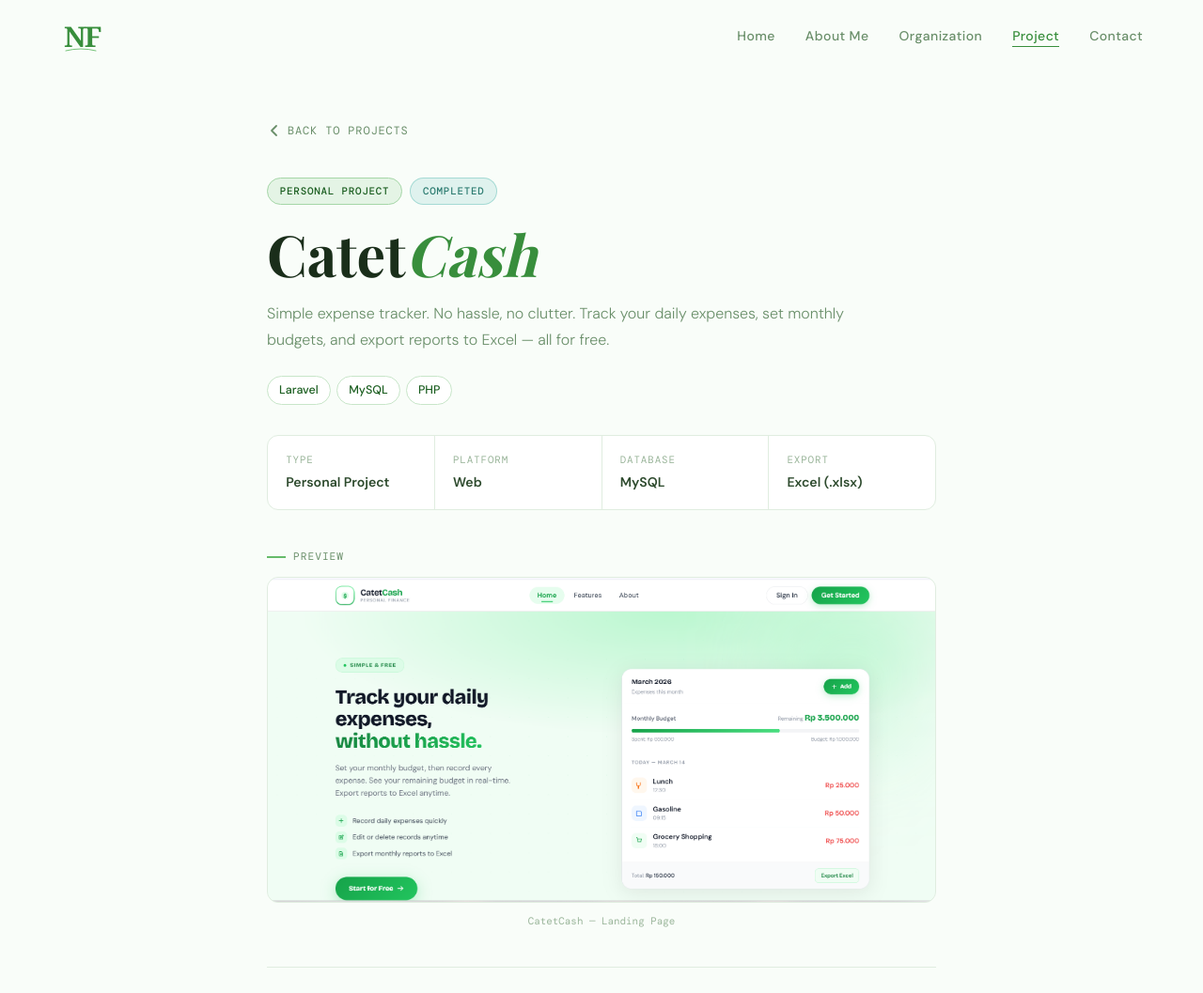
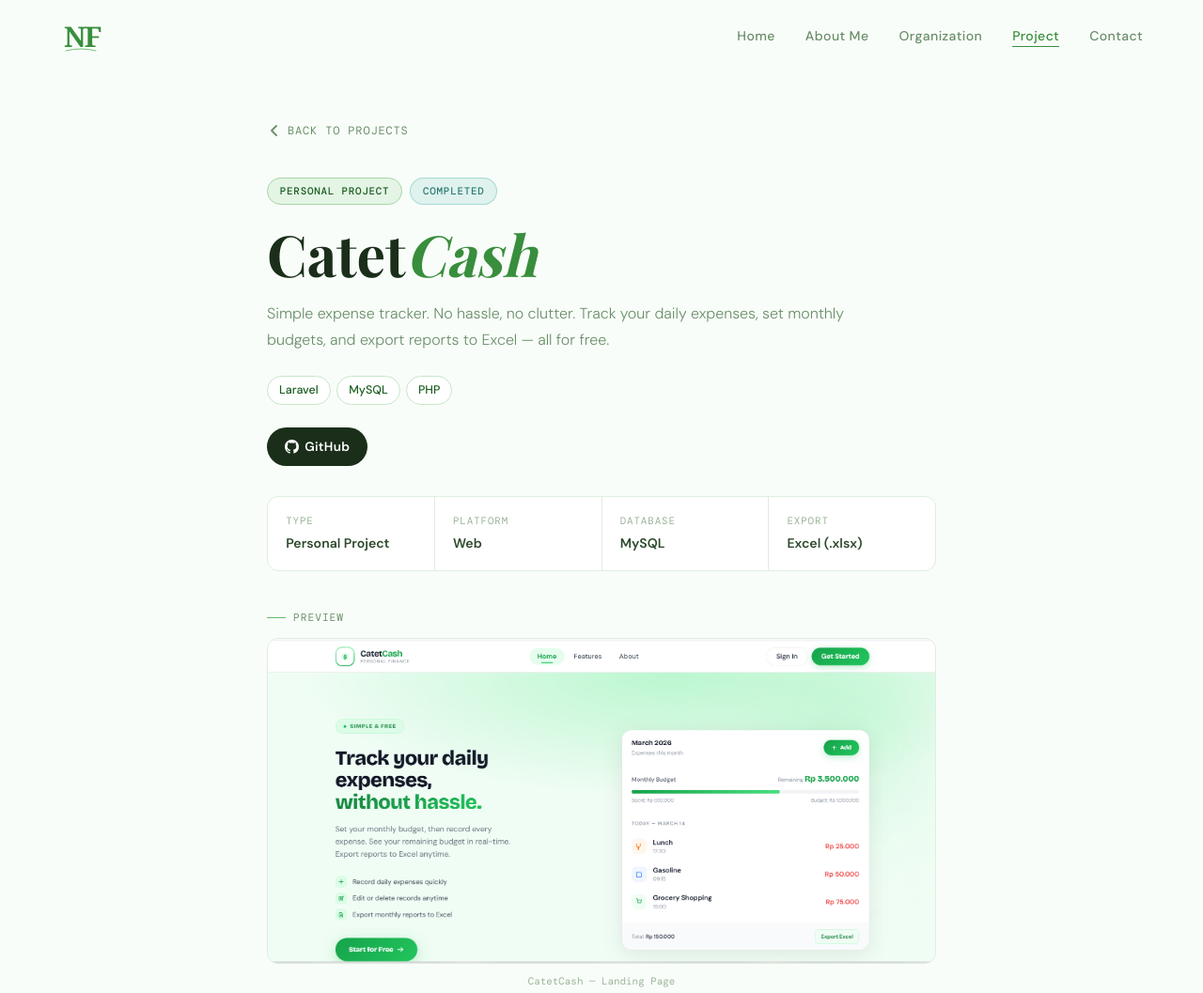
Before and after one commit to nelifauziyah88/MyPortofolio, a plain HTML site: page catetcash.html in a window 1280 px wide. Shown: the top 1057 px of the page at 94% size. Drawn offline with nearby package versions, Linux system fonts and the light colour scheme; a web font is replaced by a local one.

Commit message:
Add GitHub link to CatetCash project header for easy access

```diff
--- a/catetcash.html
+++ b/catetcash.html
@@ -167,7 +167,18 @@
                     <span class="tech-chip">MySQL</span>
                     <span class="tech-chip">PHP</span>
                 </div>
+                <div class="header-actions">
+                    <a href="https://github.com/nelifauziyah88/CatetCash.git" target="_blank"
+                        class="action-btn btn-dark">
+                        <svg width="15" height="15" viewBox="0 0 16 16" fill="currentColor">
+                            <path
+                                d="M8 0C3.58 0 0 3.58 0 8c0 3.54 2.29 6.53 5.47 7.59.4.07.55-.17.55-.38 0-.19-.01-.82-.01-1.49-2.01.37-2.53-.49-2.69-.94-.09-.23-.48-.94-.82-1.13-.28-.15-.68-.52-.01-.53.63-.01 1.08.58 1.23.82.72 1.21 1.87.87 2.33.66.07-.52.28-.87.51-1.07-1.78-.2-3.64-.89-3.64-3.95 0-.87.31-1.59.82-2.15-.08-.2-.36-1.02.08-2.12 0 0 .67-.21 2.2.82.64-.18 1.32-.27 2-.27.68 0 1.36.09 2 .27 1.53-1.04 2.2-.82 2.2-.82.44 1.1.16 1.92.08 2.12.51.56.82 1.27.82 2.15 0 3.07-1.87 3.75-3.65 3.95.29.25.54.73.54 1.48 0 1.07-.01 1.93-.01 2.2 0 .21.15.46.55.38A8.013 8.013 0 0016 8c0-4.42-3.58-8-8-8z" />
+                        </svg>
+                        GitHub
+                    </a>
+                </div>
             </header>
+
 
             <div class="meta-strip">
                 <div class="meta-item">
```
